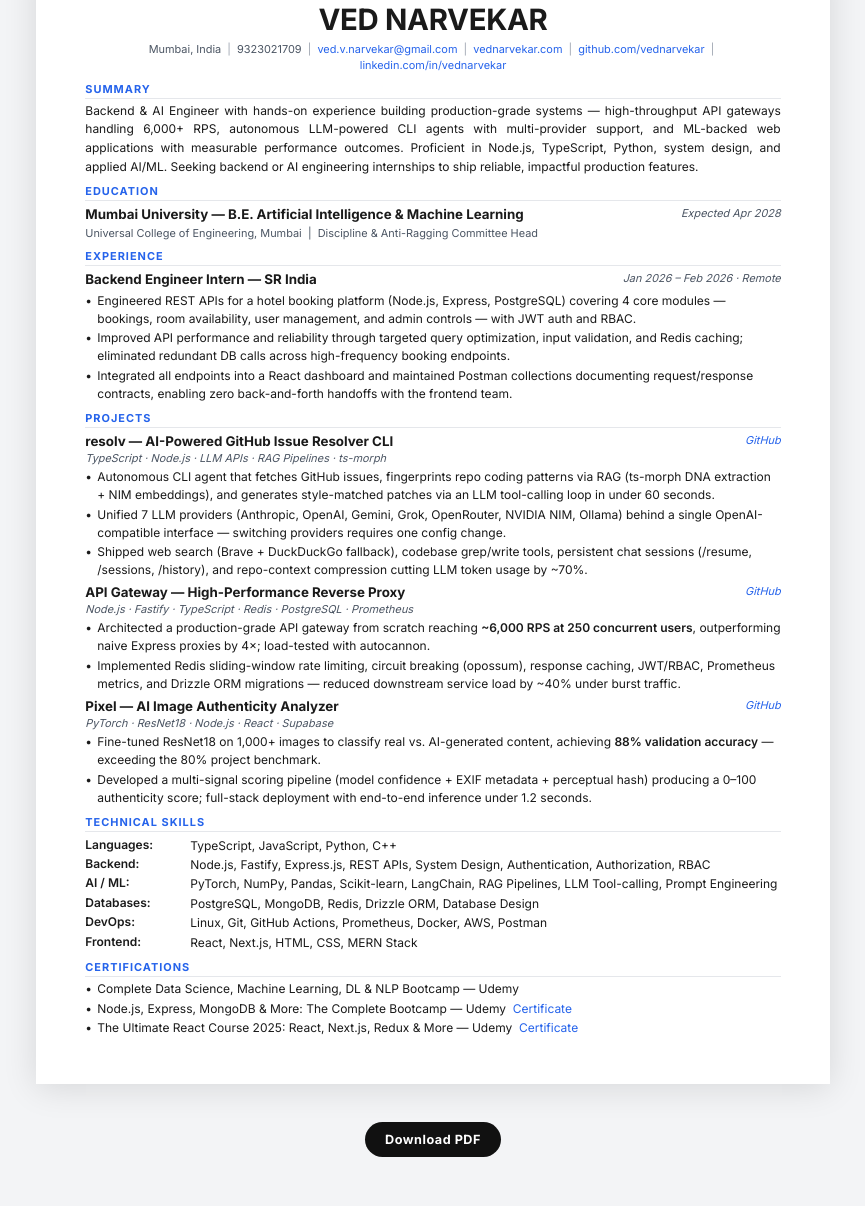
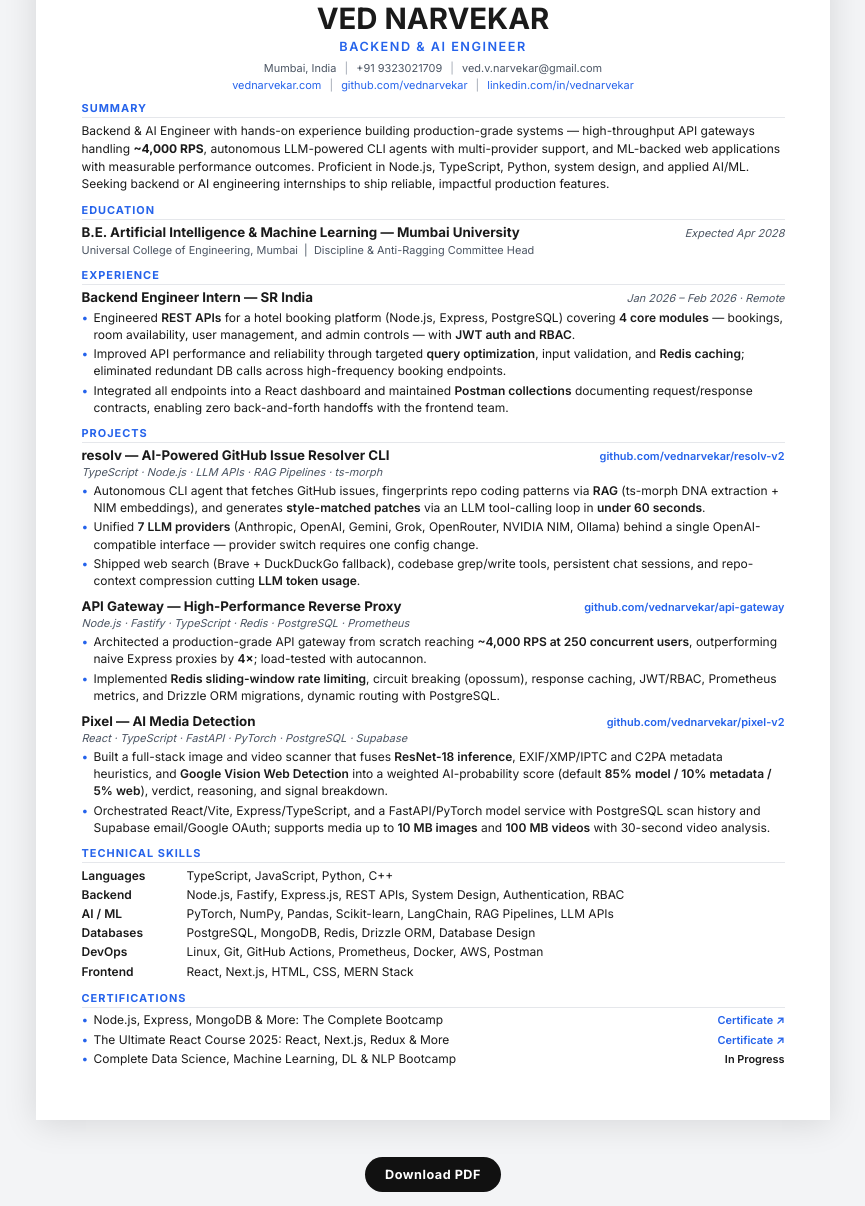
Before and after one commit to vednarvekar/resume-builder, a website: page public/index.html in a window 1280 px wide. Shown: the part 76-1282 px from the top of the page, without its empty margins (207-1072 px from the left). Before the commit the page ends 1247 px from the top, so only its background shows below. Drawn offline with Linux system fonts and the light colour scheme.

Commit message:
Pre-reset backup: commit uncommitted work (2026-11-24)
Co-Authored-By: Claude Opus 5.5 <noreply@anthropic.com>

```diff
--- a/public/index.html
+++ b/public/index.html
@@ -1,10 +1,10 @@
 <!DOCTYPE html>
 <html lang="en">
 <head>
-<meta charset="UTF-8" />
-<meta name="viewport" content="width=device-width, initial-scale=1.0" />
-<title>Ved Narvekar — Resume</title>
-<link rel="stylesheet" href="./style.css" />
+  <meta charset="UTF-8">
+  <meta name="viewport" content="width=device-width, initial-scale=1.0">
+  <title>Ved Narvekar – Resume</title>
+  <link rel="stylesheet" href="style.css">
 </head>
 <body>
 <div class="page">
@@ -12,107 +12,197 @@
   <!-- HEADER -->
   <div class="header">
     <h1>VED NARVEKAR</h1>
-    <div class="contact">
-      Mumbai, India <span class="sep">|</span>
-      9323021709 <span class="sep">|</span>
-      <a href="mailto:ved.v.narvekar@gmail.com">ved.v.narvekar@gmail.com</a> <span class="sep">|</span>
-      <a href="https://vednarvekar.com" target="_blank">vednarvekar.com</a> <span class="sep">|</span>
-      <a href="https://github.com/vednarvekar" target="_blank">github.com/vednarvekar</a> <span class="sep">|</span>
-      <a href="https://linkedin.com/in/vednarvekar" target="_blank">linkedin.com/in/vednarvekar</a>
+    <div class="title">Backend &amp; AI Engineer</div>
+    <div class="contact-row">
+      Mumbai, India <span class="sep">|</span> +91 9323021709 <span class="sep">|</span> ved.v.narvekar@gmail.com<br>
+      <a href="https://vednarvekar.com">vednarvekar.com</a>
+      <span class="sep">|</span>
+      <a href="https://github.com/vednarvekar">github.com/vednarvekar</a>
+      <span class="sep">|</span>
+      <a href="https://linkedin.com/in/vednarvekar">linkedin.com/in/vednarvekar</a>
     </div>
   </div>
 
   <!-- SUMMARY -->
+  <div class="section">
     <div class="section-title">Summary</div>
-  <p class="summary">
+    <div class="summary-text">
       Backend &amp; AI Engineer with hands-on experience building production-grade systems — high-throughput API gateways
-    handling 6,000+ RPS, autonomous LLM-powered CLI agents with multi-provider support, and ML-backed web applications
-    with measurable performance outcomes. Proficient in Node.js, TypeScript, Python, system design, and applied AI/ML.
-    Seeking backend or AI engineering internships to ship reliable, impactful production features.
-  </p>
+      handling <strong>~4,000 RPS</strong>, autonomous LLM-powered CLI agents with multi-provider support, and ML-backed
+      web applications with measurable performance outcomes. Proficient in Node.js, TypeScript, Python, system design,
+      and applied AI/ML. Seeking backend or AI engineering internships to ship reliable, impactful production features.
+    </div>
+  </div>
 
   <!-- EDUCATION -->
+  <div class="section">
     <div class="section-title">Education</div>
-  <table class="row-table"><tr>
-    <td class="td-left"><span class="entry-title">Mumbai University — B.E. Artificial Intelligence &amp; Machine Learning</span></td>
-    <td class="td-right">Expected Apr 2028</td>
-  </tr></table>
-  <div class="sub-meta">Universal College of Engineering, Mumbai &nbsp;|&nbsp; Discipline &amp; Anti-Ragging Committee Head</div>
+    <div class="entry">
+      <div class="entry-header">
+        <div class="entry-title">B.E. Artificial Intelligence &amp; Machine Learning — Mumbai University</div>
+        <div class="entry-date">Expected Apr 2028</div>
+      </div>
+      <div class="entry-sub">
+        Universal College of Engineering, Mumbai &nbsp;|&nbsp; Discipline &amp; Anti-Ragging Committee Head
+      </div>
+    </div>
+  </div>
 
   <!-- EXPERIENCE -->
+  <div class="section">
     <div class="section-title">Experience</div>
-  <table class="row-table"><tr>
-    <td class="td-left"><span class="entry-title">Backend Engineer Intern — SR India</span></td>
-    <td class="td-right">Jan 2026 – Feb 2026 · Remote</td>
-  </tr></table>
+    <div class="entry">
+      <div class="entry-header">
+        <div class="entry-title">Backend Engineer Intern — SR India</div>
+        <div class="entry-date">Jan 2026 – Feb 2026 · Remote</div>
+      </div>
       <ul class="bullets">
-    <li>Engineered REST APIs for a hotel booking platform (Node.js, Express, PostgreSQL) covering 4 core modules — bookings, room availability, user management, and admin controls — with JWT auth and RBAC.</li>
-    <li>Improved API performance and reliability through targeted query optimization, input validation, and Redis caching; eliminated redundant DB calls across high-frequency booking endpoints.</li>
-    <li>Integrated all endpoints into a React dashboard and maintained Postman collections documenting request/response contracts, enabling zero back-and-forth handoffs with the frontend team.</li>
+        <li>
+          Engineered <strong>REST APIs</strong> for a hotel booking platform (Node.js, Express, PostgreSQL) covering
+          <strong>4 core modules</strong> — bookings, room availability, user management, and admin controls —
+          with <strong>JWT auth and RBAC</strong>.
+        </li>
+        <li>
+          Improved API performance and reliability through targeted <strong>query optimization</strong>, input
+          validation, and <strong>Redis caching</strong>; eliminated redundant DB calls across high-frequency
+          booking endpoints.
+        </li>
+        <li>
+          Integrated all endpoints into a React dashboard and maintained <strong>Postman collections</strong>
+          documenting request/response contracts, enabling zero back-and-forth handoffs with the frontend team.
+        </li>
       </ul>
+    </div>
+  </div>
 
   <!-- PROJECTS -->
+  <div class="section">
     <div class="section-title">Projects</div>
 
-  <table class="row-table"><tr>
-    <td class="td-left">
-      <span class="entry-title">resolv — AI-Powered GitHub Issue Resolver CLI</span>
-      <span class="entry-stack">TypeScript · Node.js · LLM APIs · RAG Pipelines · ts-morph</span>
-    </td>
-    <td class="td-right"><a href="https://github.com/vednarvekar/resolv-v2" target="_blank">GitHub</a></td>
-  </tr></table>
+    <!-- resolv -->
+    <div class="entry">
+      <div class="entry-header">
+        <div class="entry-title">resolv — AI-Powered GitHub Issue Resolver CLI</div>
+        <a class="entry-link" href="https://github.com/vednarvekar/resolv-v2">github.com/vednarvekar/resolv-v2</a>
+      </div>
+      <div class="tech-stack">TypeScript · Node.js · LLM APIs · RAG Pipelines · ts-morph</div>
       <ul class="bullets">
-    <li>Autonomous CLI agent that fetches GitHub issues, fingerprints repo coding patterns via RAG (ts-morph DNA extraction + NIM embeddings), and generates style-matched patches via an LLM tool-calling loop in under 60 seconds.</li>
-    <li>Unified 7 LLM providers (Anthropic, OpenAI, Gemini, Grok, OpenRouter, NVIDIA NIM, Ollama) behind a single OpenAI-compatible interface — switching providers requires one config change.</li>
-    <li>Shipped web search (Brave + DuckDuckGo fallback), codebase grep/write tools, persistent chat sessions (/resume, /sessions, /history), and repo-context compression cutting LLM token usage by ~70%.</li>
+        <li>
+          Autonomous CLI agent that fetches GitHub issues, fingerprints repo coding patterns via
+          <strong>RAG</strong> (ts-morph DNA extraction + NIM embeddings), and generates
+          <strong>style-matched patches</strong> via an LLM tool-calling loop in <strong>under 60 seconds</strong>.
+        </li>
+        <li>
+          Unified <strong>7 LLM providers</strong> (Anthropic, OpenAI, Gemini, Grok, OpenRouter, NVIDIA NIM, Ollama)
+          behind a single OpenAI-compatible interface — provider switch requires one config change.
+        </li>
+        <li>
+          Shipped web search (Brave + DuckDuckGo fallback), codebase grep/write tools, persistent chat sessions,
+          and repo-context compression cutting <strong>LLM token usage</strong>.
+        </li>
       </ul>
+    </div>
 
-  <table class="row-table"><tr>
-    <td class="td-left">
-      <span class="entry-title">API Gateway — High-Performance Reverse Proxy</span>
-      <span class="entry-stack">Node.js · Fastify · TypeScript · Redis · PostgreSQL · Prometheus</span>
-    </td>
-    <td class="td-right"><a href="https://github.com/vednarvekar/api-gateway" target="_blank">GitHub</a></td>
-  </tr></table>
+    <!-- API Gateway -->
+    <div class="entry">
+      <div class="entry-header">
+        <div class="entry-title">API Gateway — High-Performance Reverse Proxy</div>
+        <a class="entry-link" href="https://github.com/vednarvekar/api-gateway">github.com/vednarvekar/api-gateway</a>
+      </div>
+      <div class="tech-stack">Node.js · Fastify · TypeScript · Redis · PostgreSQL · Prometheus</div>
       <ul class="bullets">
-    <li>Architected a production-grade API gateway from scratch reaching <strong>~6,000 RPS at 250 concurrent users</strong>, outperforming naive Express proxies by 4×; load-tested with autocannon.</li>
-    <li>Implemented Redis sliding-window rate limiting, circuit breaking (opossum), response caching, JWT/RBAC, Prometheus metrics, and Drizzle ORM migrations — reduced downstream service load by ~40% under burst traffic.</li>
+        <li>
+          Architected a production-grade API gateway from scratch reaching
+          <strong>~4,000 RPS at 250 concurrent users</strong>, outperforming naive Express proxies by
+          <strong>4×</strong>; load-tested with autocannon.
+        </li>
+        <li>
+          Implemented <strong>Redis sliding-window rate limiting</strong>, circuit breaking (opossum), response
+          caching, JWT/RBAC, Prometheus metrics, and Drizzle ORM migrations, dynamic routing with PostgreSQL.
+        </li>
       </ul>
+    </div>
 
-  <table class="row-table"><tr>
-    <td class="td-left">
-      <span class="entry-title">Pixel — AI Image Authenticity Analyzer</span>
-      <span class="entry-stack">PyTorch · ResNet18 · Node.js · React · Supabase</span>
-    </td>
-    <td class="td-right"><a href="https://github.com/vednarvekar/Pixel" target="_blank">GitHub</a></td>
-  </tr></table>
+    <!-- Pixel -->
+    <div class="entry">
+      <div class="entry-header">
+        <div class="entry-title">Pixel — AI Media Detection</div>
+        <a class="entry-link" href="https://github.com/vednarvekar/pixel-v2">github.com/vednarvekar/pixel-v2</a>
+      </div>
+      <div class="tech-stack">React · TypeScript · FastAPI · PyTorch · PostgreSQL · Supabase</div>
       <ul class="bullets">
-    <li>Fine-tuned ResNet18 on 1,000+ images to classify real vs. AI-generated content, achieving <strong>88% validation accuracy</strong> — exceeding the 80% project benchmark.</li>
-    <li>Developed a multi-signal scoring pipeline (model confidence + EXIF metadata + perceptual hash) producing a 0–100 authenticity score; full-stack deployment with end-to-end inference under 1.2 seconds.</li>
+        <li>
+          Built a full-stack image and video scanner that fuses <strong>ResNet-18 inference</strong>, EXIF/XMP/IPTC
+          and C2PA metadata heuristics, and <strong>Google Vision Web Detection</strong> into a weighted AI-probability
+          score (default <strong>85% model / 10% metadata / 5% web</strong>), verdict, reasoning, and signal breakdown.
+        </li>
+        <li>
+          Orchestrated React/Vite, Express/TypeScript, and a FastAPI/PyTorch model service with PostgreSQL scan
+          history and Supabase email/Google OAuth; supports media up to <strong>10 MB images</strong> and
+          <strong>100 MB videos</strong> with 30-second video analysis.
+        </li>
       </ul>
+    </div>
+
+  </div>
 
   <!-- SKILLS -->
+  <div class="section">
     <div class="section-title">Technical Skills</div>
     <table class="skills-table">
-    <tr><td class="sk-cat">Languages:</td><td class="sk-val">TypeScript, JavaScript, Python, C++</td></tr>
-    <tr><td class="sk-cat">Backend:</td><td class="sk-val">Node.js, Fastify, Express.js, REST APIs, System Design, Authentication, Authorization, RBAC</td></tr>
-    <tr><td class="sk-cat">AI / ML:</td><td class="sk-val">PyTorch, NumPy, Pandas, Scikit-learn, LangChain, RAG Pipelines, LLM Tool-calling, Prompt Engineering</td></tr>
-    <tr><td class="sk-cat">Databases:</td><td class="sk-val">PostgreSQL, MongoDB, Redis, Drizzle ORM, Database Design</td></tr>
-    <tr><td class="sk-cat">DevOps:</td><td class="sk-val">Linux, Git, GitHub Actions, Prometheus, Docker, AWS, Postman</td></tr>
-    <tr><td class="sk-cat">Frontend:</td><td class="sk-val">React, Next.js, HTML, CSS, MERN Stack</td></tr>
+      <tr>
+        <td>Languages</td>
+        <td>TypeScript, JavaScript, Python, C++</td>
+      </tr>
+      <tr>
+        <td>Backend</td>
+        <td>Node.js, Fastify, Express.js, REST APIs, System Design, Authentication, RBAC</td>
+      </tr>
+      <tr>
+        <td>AI / ML</td>
+        <td>PyTorch, NumPy, Pandas, Scikit-learn, LangChain, RAG Pipelines, LLM APIs</td>
+      </tr>
+      <tr>
+        <td>Databases</td>
+        <td>PostgreSQL, MongoDB, Redis, Drizzle ORM, Database Design</td>
+      </tr>
+      <tr>
+        <td>DevOps</td>
+        <td>Linux, Git, GitHub Actions, Prometheus, Docker, AWS, Postman</td>
+      </tr>
+      <tr>
+        <td>Frontend</td>
+        <td>React, Next.js, HTML, CSS, MERN Stack</td>
+      </tr>
     </table>
+  </div>
 
   <!-- CERTIFICATIONS -->
+  <div class="section">
     <div class="section-title">Certifications</div>
-  <ul class="bullets">
-    <li>Complete Data Science, Machine Learning, DL &amp; NLP Bootcamp — Udemy</li>
-    <li>Node.js, Express, MongoDB &amp; More: The Complete Bootcamp — Udemy &nbsp;<a href="https://www.udemy.com/certificate/UC-3b083073-814e-4f53-8e5f-92256127e32e/" target="_blank">Certificate</a></li>
-    <li>The Ultimate React Course 2025: React, Next.js, Redux &amp; More — Udemy &nbsp;<a href="https://www.udemy.com/certificate/UC-1594f46f-739b-4902-9dee-7cf213e7dbb7/" target="_blank">Certificate</a></li>
-  </ul>
+
+    <div class="cert-item">
+      <span class="cert-name">Node.js, Express, MongoDB &amp; More: The Complete Bootcamp</span>
+      <a class="cert-link" href="https://www.udemy.com/certificate/UC-3b083073-814e-4f53-8e5f-92256127e32e/">Certificate ↗</a>
+    </div>
+
+    <div class="cert-item">
+      <span class="cert-name">The Ultimate React Course 2025: React, Next.js, Redux &amp; More</span>
+      <a class="cert-link" href="https://www.udemy.com/certificate/UC-1594f46f-739b-4902-9dee-7cf213e7dbb7/">Certificate ↗</a>
+    </div>
+
+    <div class="cert-item">
+      <span class="cert-name">Complete Data Science, Machine Learning, DL &amp; NLP Bootcamp</span>
+      <a class="cert" href="">In Progress</a>
+    </div>
 
   </div>
+
+</div>
+
 <div class="button-container">
-  <button class="no-print" onclick="window.open('/download')">Download PDF</button>
+  <button class="no-print" onclick="window.location.href='/download'">Download PDF</button>
 </div>
+
 </body>
 </html>
--- a/public/style.css
+++ b/public/style.css
@@ -1,10 +1,14 @@
 @import url('https://fonts.googleapis.com/css2?family=Inter:wght@400;500;600;700&display=swap');
 
-*, *::before, *::after { box-sizing: border-box; margin: 0; padding: 0; }
+*, *::before, *::after {
+  box-sizing: border-box;
+  margin: 0;
+  padding: 0;
+}
 
 :root {
   --dark:   #1a1a1a;
-  --accent: #2563EB;
+  --accent: #2563eb;
   --gray:   #4b5563;
   --lgray:  #9ca3af;
   --rule:   #e5e7eb;
@@ -18,135 +22,259 @@ body {
   -webkit-font-smoothing: antialiased;
 }
 
-/* ── Page: A4 ── */
+/* ─── Page: A4, centered ─── */
 .page {
   width: 210mm;
   min-height: 297mm;
   margin: 10mm auto;
   background: var(--bg);
-  padding: 11mm 13mm 11mm;
-  box-shadow: 0 4px 32px rgba(0,0,0,0.12);
+  padding: 11mm 12mm;
+  box-shadow: 0 4px 32px rgba(0, 0, 0, 0.12);
 }
 
-/* ── Header ── */
-.header { text-align: center; margin-bottom: 5px; }
+/* ─── Header ─── */
+.header {
+  text-align: center;
+  margin-bottom: 4px;
+}
+
 .header h1 {
   font-size: 22pt;
   font-weight: 700;
-  letter-spacing: -0.3px;
+  letter-spacing: 0;
   color: var(--dark);
-  line-height: 1.15;
-  margin-bottom: 4px;
+  line-height: 1.12;
+  margin-bottom: 3px;
 }
-.header .contact {
+
+.header .title {
+  font-size: 9.5pt;
+  color: var(--accent);
+  font-weight: 600;
+  text-transform: uppercase;
+  letter-spacing: 1.5px;
+  margin: 3px 0 6px 0;
+}
+
+.header .contact-row {
   font-size: 8.2pt;
   color: var(--gray);
-  line-height: 1.5;
+  line-height: 1.55;
 }
-.header .contact a, a { color: var(--accent); text-decoration: none; }
-.header .contact a:hover, a:hover { text-decoration: underline; }
-.sep { margin: 0 3px; color: var(--lgray); }
 
-/* ── Section title ── */
+.header .contact-row a,
+a {
+  color: var(--accent);
+  text-decoration: none;
+}
+
+.header .contact-row a:hover {
+  text-decoration: underline;
+}
+
+.sep {
+  color: var(--lgray);
+  margin: 0 5px;
+}
+
+/* ─── Section title ─── */
+.section {
+  margin-bottom: 10px;
+}
+
 .section-title {
   font-size: 8.2pt;
   font-weight: 700;
   letter-spacing: 1px;
   text-transform: uppercase;
   color: var(--accent);
-  margin-top: 8px;
-  margin-bottom: 3px;
+  margin-top: 7px;
+  margin-bottom: 4px;
   padding-bottom: 2px;
   border-bottom: 0.5px solid var(--rule);
 }
 
-/* ── Summary ── */
-.summary {
+/* ─── Summary ─── */
+.summary-text {
   font-size: 9pt;
-  line-height: 1.55;
+  line-height: 1.48;
   color: var(--dark);
-  text-align: justify;
 }
 
-/* ── Two-column row table (ATS-safe) ── */
-.row-table {
-  width: 100%;
-  border-collapse: collapse;
-  margin-top: 5px;
+/* ─── Entry rows ─── */
+.entry {
+  margin-bottom: 9px;
+}
+
+.entry-header {
+  display: flex;
+  justify-content: space-between;
+  align-items: baseline;
   margin-bottom: 1px;
 }
-.row-table td { padding: 0; vertical-align: top; }
-.td-left  { width: 82%; }
-.td-right {
-  width: 18%;
-  text-align: right;
+
+.entry-title {
+  font-size: 10pt;
+  font-weight: 700;
+  color: var(--dark);
+  line-height: 1.25;
+}
+
+.entry-date {
   font-size: 8.2pt;
   color: var(--gray);
   font-style: italic;
   white-space: nowrap;
-  padding-top: 1px;
+  margin-left: 10px;
+  flex-shrink: 0;
 }
 
-.entry-title {
-  display: block;
-  font-size: 10pt;
-  font-weight: 700;
-  color: var(--dark);
-  line-height: 1.3;
+.entry-sub {
+  font-size: 8.2pt;
+  color: var(--gray);
+  margin-top: 2px;
+  margin-bottom: 3px;
+  line-height: 1.38;
 }
-.entry-stack {
-  display: block;
+
+.tech-stack {
   font-size: 8.2pt;
   color: var(--gray);
   font-style: italic;
-  margin-top: 1px;
+  margin-bottom: 3px;
 }
 
-/* ── Sub-meta ── */
-.sub-meta {
-  font-size: 8.2pt;
-  color: var(--gray);
-  margin-top: 2px;
-  line-height: 1.45;
+/* ─── Bullets ─── */
+ul.bullets {
+  list-style: none;
+  padding: 0;
+  margin: 3px 0 0 0;
 }
 
-/* ── Bullets ── */
-.bullets { list-style: none; padding: 0; margin: 3px 0 0 0; }
-.bullets li {
+ul.bullets li {
   font-size: 9pt;
-  line-height: 1.5;
+  line-height: 1.44;
   color: var(--dark);
   padding-left: 12px;
   position: relative;
-  margin-bottom: 1.5px;
+  margin-bottom: 2px;
 }
-.bullets li::before { content: "•"; position: absolute; left: 0; }
-.bullets li strong  { font-weight: 600; }
 
-/* ── Skills table ── */
+ul.bullets li::before {
+  content: "•";
+  position: absolute;
+  left: 0;
+  color: var(--accent);
+}
+
+ul.bullets li strong {
+  font-weight: 600;
+  color: var(--dark);
+}
+
+/* ─── Skills table ─── */
 .skills-table {
   width: 100%;
   border-collapse: collapse;
   margin-top: 4px;
 }
-.skills-table tr { vertical-align: top; }
-.sk-cat {
+
+.skills-table tr {
+  vertical-align: top;
+}
+
+.skills-table td {
+  padding: 1.25px 0;
+  font-size: 9pt;
+  line-height: 1.38;
+}
+
+.skills-table td:first-child {
   width: 105px;
-  font-size: 9pt;
   font-weight: 600;
   color: var(--dark);
-  padding: 1px 6px 1px 0;
+  padding-right: 8px;
   white-space: nowrap;
 }
-.sk-val {
+
+.skills-table td:last-child {
+  color: var(--dark);
+}
+
+/* ─── Links: project & cert ─── */
+.entry-link {
+  font-size: 8.2pt;
+  color: var(--accent);
+  text-decoration: none;
+  font-weight: 600;
+  white-space: nowrap;
+  flex-shrink: 0;
+  margin-left: 8px;
+}
+
+.entry-link:hover {
+  text-decoration: underline;
+}
+
+/* Keep hover underline explicit for top contact links + GitHub project links */
+.header .contact-row a:hover,
+.entry-link:hover {
+  text-underline-offset: 2px;
+}
+.cert {
+  font-size: 8.2pt;
+  color: var(--dark);
+  text-decoration: none;
+  font-weight: 600;
+  white-space: nowrap;
+  flex-shrink: 0;
+  margin-left: 8px;
+}
+
+.cert-link {
+  font-size: 8.2pt;
+  color: var(--accent);
+  text-decoration: none;
+  font-weight: 600;
+  white-space: nowrap;
+  flex-shrink: 0;
+  margin-left: 8px;
+}
+
+.cert-link:hover {
+  text-decoration: underline;
+}
+
+/* ─── Cert item row ─── */
+.cert-item {
+  display: flex;
+  justify-content: space-between;
+  align-items: baseline;
   font-size: 9pt;
   color: var(--dark);
-  padding: 1px 0;
-  line-height: 1.45;
+  padding-left: 12px;
+  position: relative;
+  margin-bottom: 3px;
+  line-height: 1.38;
 }
 
-/* ── Button ── */
-.button-container { margin: 14px; text-align: center; }
+.cert-item::before {
+  content: "•";
+  position: absolute;
+  left: 0;
+  color: var(--accent);
+}
+
+.cert-item .cert-name {
+  flex: 1;
+}
+
+/* ─── Download button ─── */
+.button-container {
+  margin: 14px;
+  text-align: center;
+}
+
 .no-print {
   border: none;
   background: #111;
@@ -159,28 +287,61 @@ body {
   letter-spacing: 0.04em;
   cursor: pointer;
 }
-.no-print:hover { background: #000; }
 
-/* ── Print: A4 ── */
+.no-print:hover {
+  background: #000;
+}
+
+/* ─── Print: A4 ─── */
 @media print {
   @page { size: A4; margin: 0; }
-  html, body { background: #fff; margin: 0; padding: 0; }
+
+  html, body {
+    background: #fff;
+    margin: 0;
+    padding: 0;
+  }
+
   .page {
     width: 210mm;
-    min-height: 297mm;
+    height: 297mm;
     margin: 0;
     box-shadow: none;
-    padding: 11mm 13mm 11mm;
+    padding: 11mm 12mm;
+    overflow: hidden;
   }
-  .button-container, .no-print { display: none !important; }
-  h1, .section-title, .row-table, .entry-title,
-  ul, li { break-inside: avoid; page-break-inside: avoid; }
-  p, li  { orphans: 3; widows: 3; }
+
+  .button-container,
+  .no-print {
+    display: none !important;
+  }
+
+  h1, .section-title, .entry, ul, li {
+    break-inside: avoid;
+    page-break-inside: avoid;
+  }
+
+  p, li {
+    orphans: 3;
+    widows: 3;
+  }
 }
 
-/* ── Mobile ── */
+/* ─── Mobile ─── */
 @media (max-width: 680px) {
-  .page { width: 100%; min-height: unset; margin: 0; padding: 18px 15px; box-shadow: none; }
-  .td-right { display: none; }
-  .sk-cat { width: 80px; }
+  .page {
+    width: 100%;
+    min-height: unset;
+    margin: 0;
+    padding: 18px 15px;
+    box-shadow: none;
+  }
+
+  .entry-date {
+    display: none;
+  }
+
+  .skills-table td:first-child {
+    width: 80px;
+  }
 }
```
Also changed, not shown: 1 other file. Lines whose indentation alone changed are shown as unchanged.
